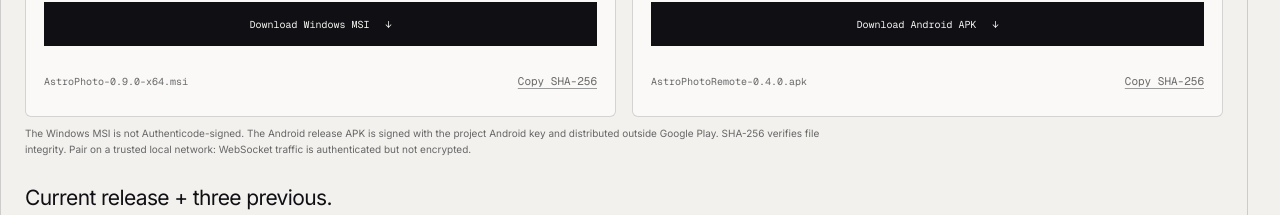
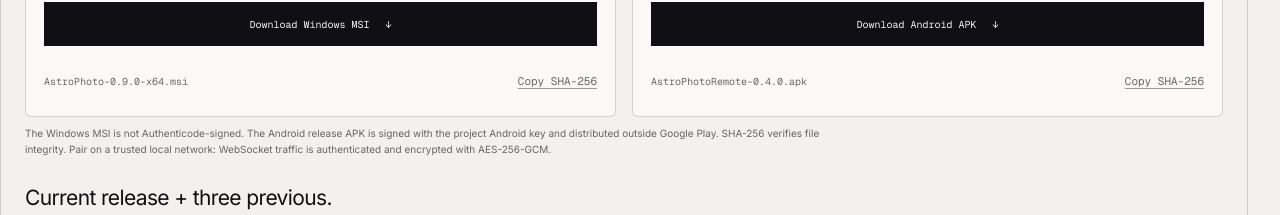
Before and after one commit to Artur73737/AstroPhoto, a Next.js app in the folder site/: page / in a window 1280 px wide. Shown: the part 3540-3755 px from the top of the page. Built offline with nearby package versions, Linux system fonts and the light colour scheme; no server answers.

Commit message:
Correct website remote security description

```diff
--- a/site/src/components/DocumentationSection.tsx
+++ b/site/src/components/DocumentationSection.tsx
@@ -18,7 +18,7 @@ const guides = [
     label: "02 / Local network",
     paragraphs: [
       "Keep the Windows app running and put both devices on the same reachable local network. On Windows, open Settings → Android / WebSocket and start the server. Select the correct network interface if the PC has more than one. On the phone, open Connection → Scan PC pairing QR.",
-      "The QR expires after 120 seconds and accepts one pairing. The PC dialog closes after authentication. The foreground service keeps the connection while you switch apps; removing the task or killing the app ends it. Photos stay on the PC. Use a trusted network: pairing authenticates the connection, but WebSocket traffic is not encrypted.",
+      "The QR expires after 120 seconds and accepts one pairing. The PC dialog closes after authentication. The foreground service keeps the connection while you switch apps; removing the task or killing the app ends it. Photos stay on the PC. Traffic is authenticated and encrypted with AES-256-GCM; use a trusted local network and keep both apps updated.",
     ],
     path: "docs/ANDROID_REMOTE.md", link: "Pairing, controls and connection lifecycle",
   },
--- a/site/src/components/DownloadsSection.tsx
+++ b/site/src/components/DownloadsSection.tsx
@@ -42,7 +42,7 @@ export function DownloadsSection({ initial }: { initial: ReleaseSnapshot }) {
           <div className="package-file"><span>{installer.name}</span>{installer.sha256 && <CopyHash key={installer.sha256} installer={installer} />}</div>
         </div>;
       })}</div>
-      <p className="release-note">The Windows MSI is not Authenticode-signed. The Android release APK is signed with the project Android key and distributed outside Google Play. SHA-256 verifies file integrity. Pair on a trusted local network: WebSocket traffic is authenticated but not encrypted.</p>
+      <p className="release-note">The Windows MSI is not Authenticode-signed. The Android release APK is signed with the project Android key and distributed outside Google Play. SHA-256 verifies file integrity. Pair on a trusted local network: WebSocket traffic is authenticated and encrypted with AES-256-GCM.</p>
       <h3 className="archive-heading">Current release + three previous.</h3>
       {catalog.releases.length === 0 && <p>No public releases are currently listed by GitHub. <a className="text-link" href={`${repository}/releases`}>Check GitHub Releases ↗</a></p>}
       <div className="release-list">{visible.map(release => <article key={release.id} className="release-entry" data-expanded={expandedReleases.has(release.id)}>
```
Also changed, not shown: 1 other file (tests, documents, lock files or other folders).
